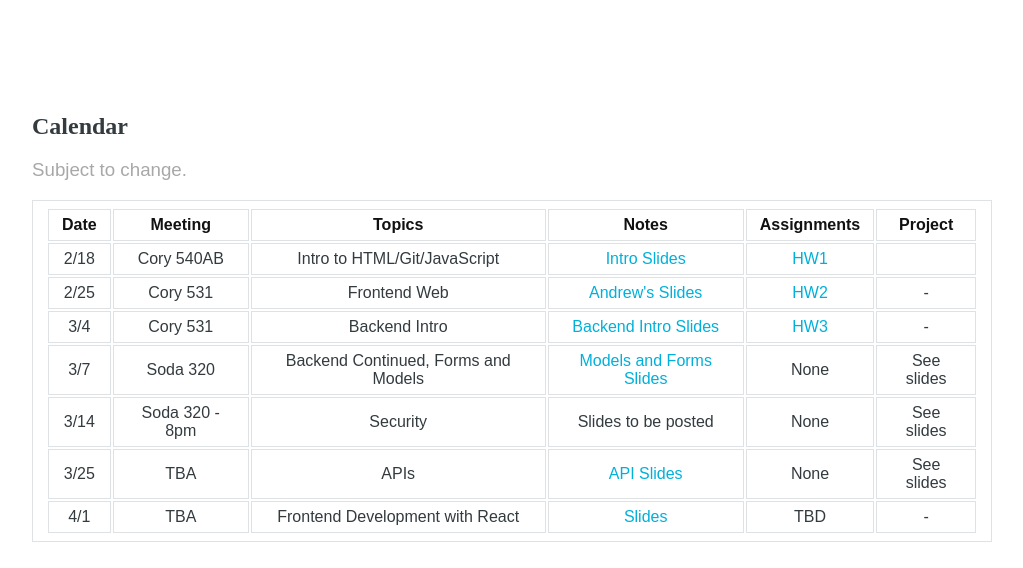
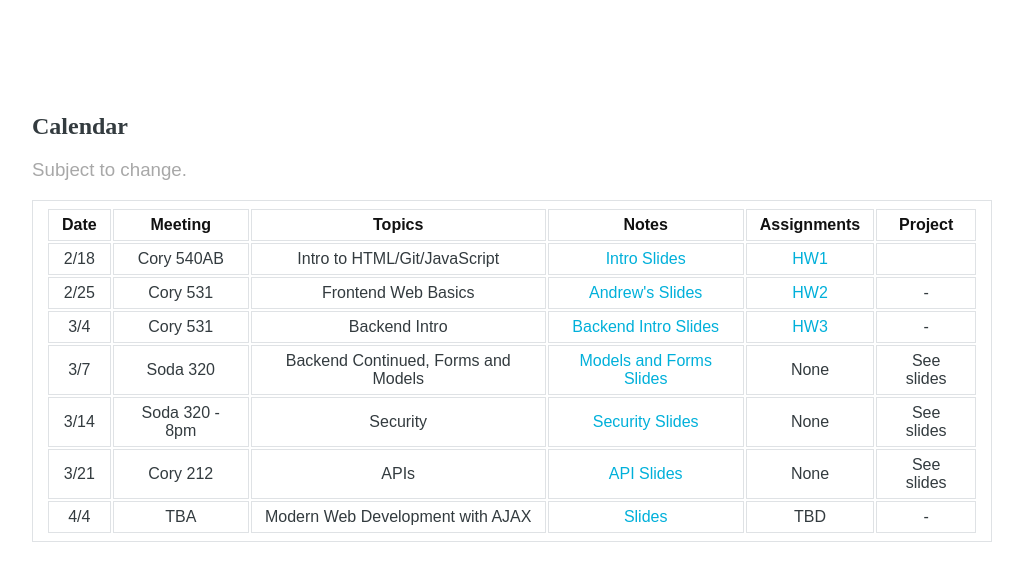
Before and after one commit to codebase-berkeley-mentored-project-sp18/codebase-berkeley-mentored-project-sp18.github.io, a plain HTML site: page index.html in a window 1280 px wide. Shown: the part 384-952 px from the top of the page, without its empty margins (128-1151 px from the left). Drawn offline with Linux system fonts and the light colour scheme.

Commit message:
upd links

```diff
--- a/index.html
+++ b/index.html
@@ -47,7 +47,7 @@
                   <tr>
                     <td>2/25</td>
                     <td>Cory 531</td>
-                    <td>Frontend Web</td>
+                    <td>Frontend Web Basics</td>
                     <td><a href="https://docs.google.com/presentation/d/1DFmJxiWmBHeVpdofiF1FiVeQVaqoexdKcuJe1tgbjmw/edit?usp=sharing">Andrew's Slides</a></td>
                     <td><a href="https://classroom.github.com/a/_HRUPU1a">HW2</a></td>
                     <td>-</td>
@@ -72,22 +72,22 @@
                     <td>3/14</td>
                     <td>Soda 320 - 8pm</td>
                     <td>Security</td>
-                    <td>Slides to be posted</td>
+                    <td><a href="https://docs.google.com/presentation/d/1CQ6g5_QmV0YwdrEiYNIN_4m7oHaoDnJPzW7SCXGS2RE/edit#slide=id.g28e8c91ec9_0_1">Security Slides</a></td>
                     <td>None</td>
                     <td>See slides</td>
                   </tr>
                   <tr>
-                    <td>3/25</td>
-                    <td>TBA</td>
+                    <td>3/21</td>
+                    <td>Cory 212</td>
                     <td>APIs</td>
-                    <td><a href="">API Slides</a></td>
+                    <td><a href="https://docs.google.com/presentation/d/1214_ZewmOKna-bc1j1Lpx34LtjnJ_qsji4Q5xjVxJE0/edit">API Slides</a></td>
                     <td>None</td>
                     <td>See slides</td>
                   </tr>
                   <tr>
-                    <td>4/1</td>
+                    <td>4/4</td>
                     <td>TBA</td>
-                    <td>Frontend Development with React</td>
+                    <td>Modern Web Development with AJAX</td>
                     <td><a href="">Slides</a></td>
                     <td>TBD</td>
                     <td>-</td>
@@ -132,6 +132,9 @@
                     <li>
                       <a href="https://theandrewchan.gitbooks.io/javascript-crash-course/content/7-dom-events-and-interactivity.html">JS Guide Chapter 7 - DOM Events and Interactivity</a>
                     </li>
+                    <li>
+                      <a href="https://theandrewchan.gitbooks.io/javascript-crash-course/content/8-communicating-with-a-backend.html">JS Guide Chapter 8 - Communicating with a Backend</a>
+                    </li>
                 </ul>
             </div>
         </div>
```
